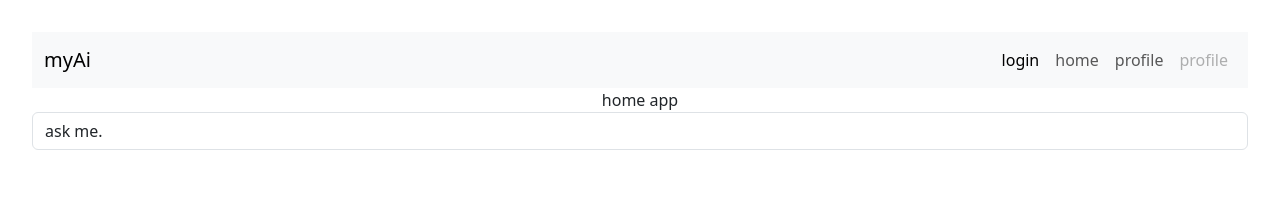
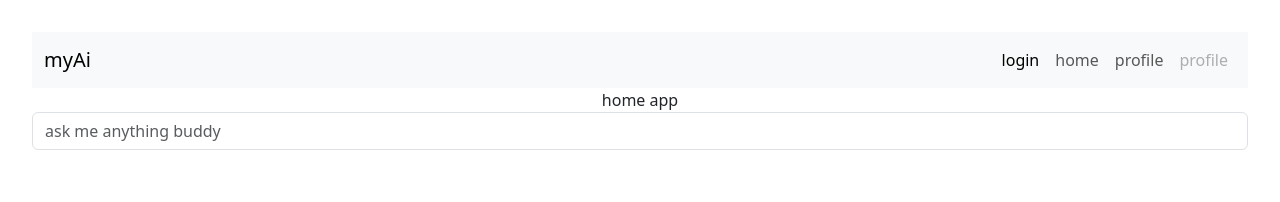
Before and after one commit to praneeth4040/Adjunct, a React (Vite) app in the folder client/: page / in a window 1280 px wide. Shown: the top 202 px of the page. Built offline with nearby package versions, Linux system fonts and the light colour scheme.

Commit message:
changed nothing

```diff
--- a/client/package.json
+++ b/client/package.json
@@ -11,7 +11,8 @@
   },
   "dependencies": {
     "react": "^18.3.1",
-    "react-dom": "^18.3.1"
+    "react-dom": "^18.3.1",
+    "react-router-dom": "^7.1.0"
   },
   "devDependencies": {
     "@eslint/js": "^9.15.0",
--- a/client/src/App.jsx
+++ b/client/src/App.jsx
@@ -30,7 +30,7 @@ function App() {
     <input
   className="form-control"
   type="text"
-  defaultValue="ask me."
+  placeholder='ask me anything buddy'
   aria-label="readonly input example"
   readOnly=""
 />
--- a/client/src/components/home.jsx
+++ b/client/src/components/home.jsx
@@ -2,7 +2,7 @@ import React from 'react';
 
 function Home() {
     return ( <>
-home app
+    home app
     </> );
 }
 
```
Also changed, not shown: 1 other file (tests, documents, lock files or other folders).
